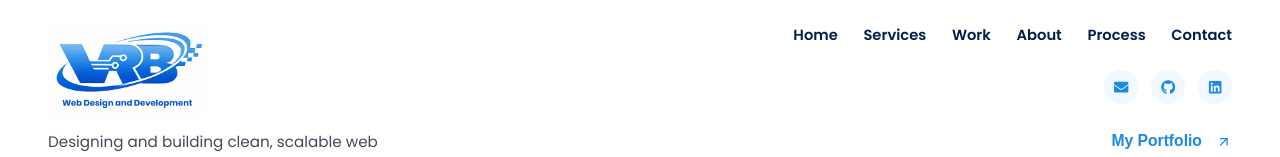
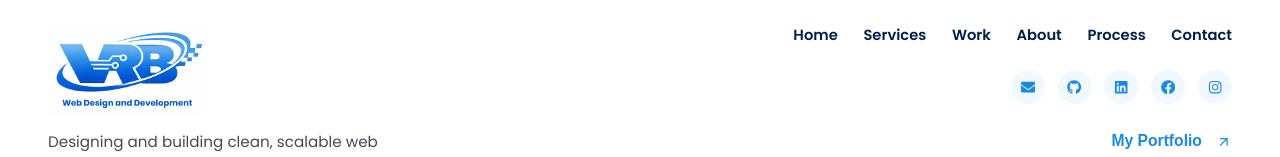
Before and after one commit to roseandlily33/vrb, a Next.js app in the folder client/: page /work in a window 1280 px wide. Shown: the part 2297-2454 px from the top of the page. Built offline with nearby package versions, Linux system fonts and the light colour scheme.

Commit message:
Added inn all of the links for social media profiles and fixed the contact button

```diff
--- a/client/src/app/Components/Footer/Footer.component.jsx
+++ b/client/src/app/Components/Footer/Footer.component.jsx
@@ -2,7 +2,13 @@ import React from "react";
 import styles from "./Footer.module.css";
 import TertiaryButton from "../TertiaryButton/TertiaryButton.component";
 import Link from "next/link";
-import { FaGithub, FaLinkedin, FaEnvelope } from "react-icons/fa";
+import {
+  FaGithub,
+  FaLinkedin,
+  FaEnvelope,
+  FaFacebook,
+  FaInstagram,
+} from "react-icons/fa";
 import { FiArrowUpRight } from "react-icons/fi";
 
 const navLinks = [
@@ -43,11 +49,12 @@ const Footer = () => (
 
         {/* Social / Contact */}
         <div className={styles.socials}>
-          <a href="mailto:your@email.com" aria-label="Email">
+          <a href="mailto:victoria@vrbwebdesignanddev.com" aria-label="Email">
             <FaEnvelope />
           </a>
           <a
-            href="https://github.com/roseandlily33"
+            // href="https://github.com/roseandlily33"
+            href="https://github.com/VRB-Web-Design-and-Development"
             target="_blank"
             rel="noreferrer"
             aria-label="GitHub"
@@ -55,12 +62,28 @@ const Footer = () => (
             <FaGithub />
           </a>
           <a
-            href="https://www.linkedin.com/in/victoria-benoit-3rose3/"
+            href="https://www.linkedin.com/company/116058547/"
             target="_blank"
             rel="noreferrer"
             aria-label="LinkedIn"
           >
             <FaLinkedin />
+          </a>
+          <a
+            href="https://www.facebook.com/profile.php?id=61589721155068"
+            target="_blank"
+            rel="noreferrer"
+            aria-label="Facebook"
+          >
+            <FaFacebook />
+          </a>
+          <a
+            href="https://www.instagram.com/vrbwebdesignanddev/"
+            target="_blank"
+            rel="noreferrer"
+            aria-label="Instagram"
+          >
+            <FaInstagram />
           </a>
         </div>
 
@@ -86,7 +109,10 @@ const Footer = () => (
 
     {/* Bottom */}
     <div className={styles.bottomBar}>
-      <span>© {new Date().getFullYear()} VRB Web Design and Development. All rights reserved.</span>
+      <span>
+        © {new Date().getFullYear()} VRB Web Design and Development. All rights
+        reserved.
+      </span>
     </div>
   </footer>
 );
--- a/client/src/app/Components/Navbar/Navbar.module.css
+++ b/client/src/app/Components/Navbar/Navbar.module.css
@@ -131,12 +131,13 @@
   transform: translateY(-2px);
   box-shadow: 0 14px 30px rgba(27, 137, 226, 0.26);
   color: #ffffff;
+  color: var(--grey-600);
 }
 
 .contactActive {
   background: #ffffff;
-  color: var(--blue-700);
-  border: 1.5px solid var(--blue-500);
+  color: var(--blue-600);
+  border: 1.5px solid var(--blue-600);
   box-shadow: 0 8px 22px rgba(27, 137, 226, 0.14);
 }
 
```
Also changed, not shown: client/src/app/page.module.css (added).
